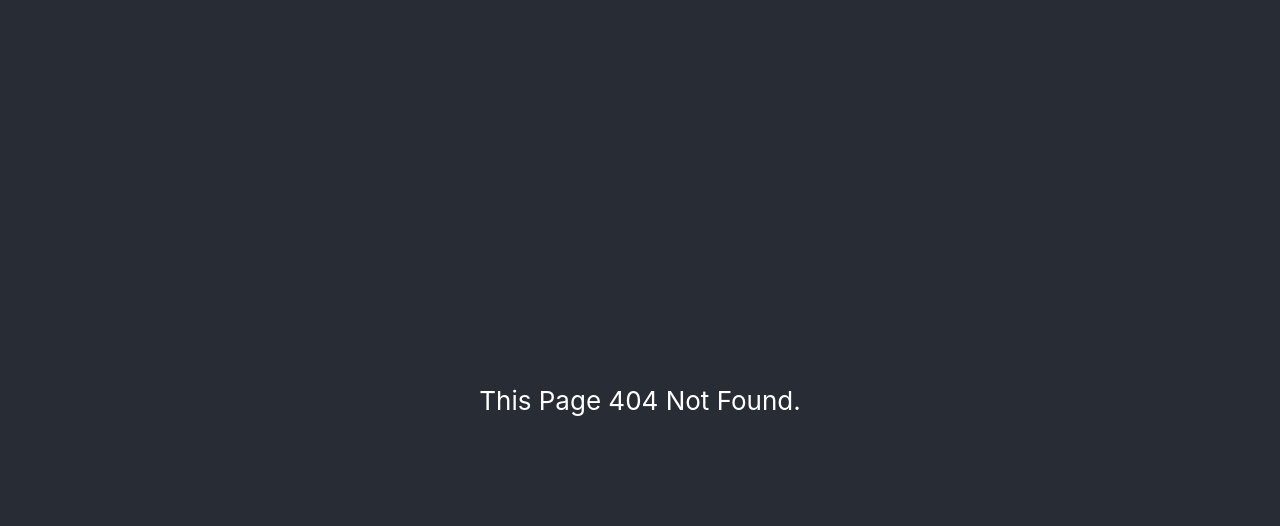
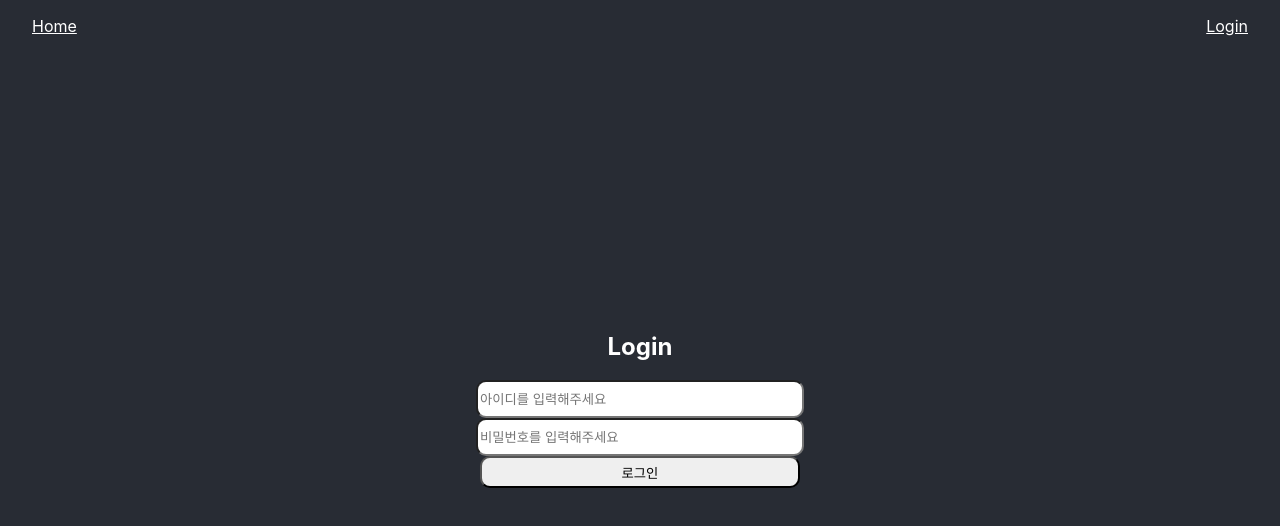
Before and after one commit to dldvk9999/componenthub, a React (Create React App) app: page /login in a window 1280 px wide. Before the commit this address had no page. Shown: the top 526 px of the page. Built offline with nearby package versions, Linux system fonts and the light colour scheme.

Commit message:
feat: 디렉토리 구조 변경, Header 수정, Login 페이지 init 생성

```diff
--- a/src/components/Header.scss
+++ b/src/components/Header/Header.scss
@@ -3,7 +3,7 @@
     padding: 1rem 0;
     width: 100%;
     display: flex;
-    justify-content: flex-end;
+    justify-content: space-between;
 
     a {
         color: white;
--- a/src/components/Header.tsx
+++ b/src/components/Header/Header.tsx
@@ -3,7 +3,8 @@ import "./Header.scss";
 export default function Header() {
     return (
         <header className="Header">
-            <a href="/login">login</a>
+            <a href="/">Home</a>
+            <a href="/login">Login</a>
         </header>
     );
 }
--- a/src/index.css
+++ b/src/index.css
@@ -1,13 +1,12 @@
 body {
-  margin: 0;
-  font-family: -apple-system, BlinkMacSystemFont, 'Segoe UI', 'Roboto', 'Oxygen',
-    'Ubuntu', 'Cantarell', 'Fira Sans', 'Droid Sans', 'Helvetica Neue',
-    sans-serif;
-  -webkit-font-smoothing: antialiased;
-  -moz-osx-font-smoothing: grayscale;
+    margin: 0;
+    font-family: -apple-system, BlinkMacSystemFont, "Segoe UI", "Roboto", "Oxygen", "Ubuntu", "Cantarell", "Fira Sans",
+        "Droid Sans", "Helvetica Neue", sans-serif;
+    -webkit-font-smoothing: antialiased;
+    -moz-osx-font-smoothing: grayscale;
+    background-color: #282c34;
 }
 
 code {
-  font-family: source-code-pro, Menlo, Monaco, Consolas, 'Courier New',
-    monospace;
+    font-family: source-code-pro, Menlo, Monaco, Consolas, "Courier New", monospace;
 }
--- a/src/pages/Home.tsx
+++ b/src/pages/Home.tsx
@@ -1,11 +1,9 @@
 import logo from "../logo.svg";
-import Header from "../components/Header";
-import "../styles/Home.css";
+import "../styles/Home.scss";
 
 function Home() {
     return (
-        <div className="App">
-            <Header />
+        <section className="App">
             <header className="App-header">
                 <img src={logo} className="App-logo" alt="logo" />
                 <p>
@@ -15,7 +13,7 @@ function Home() {
                     Learn React
                 </a>
             </header>
-        </div>
+        </section>
     );
 }
 
--- /dev/null
+++ b/src/pages/Login.tsx
@@ -0,0 +1,30 @@
+import { useState } from "react";
+import "../styles/Login.scss";
+
+function Login() {
+    const [id, setId] = useState("");
+    const [password, setPassword] = useState("");
+
+    return (
+        <section className="App login">
+            <h2>Login</h2>
+            <input
+                id="id"
+                type="email"
+                placeholder="아이디를 입력해주세요"
+                onChange={(e) => setId(e.target.value)}
+                value={id}
+            />
+            <input
+                id="password"
+                type="password"
+                placeholder="비밀번호를 입력해주세요"
+                onChange={(e) => setPassword(e.target.value)}
+                value={password}
+            />
+            <button>로그인</button>
+        </section>
+    );
+}
+
+export default Login;
--- a/src/router.tsx
+++ b/src/router.tsx
@@ -1,14 +1,20 @@
 import { BrowserRouter, Routes, Route } from "react-router-dom";
 import Home from "./pages/Home";
+import Login from "./pages/Login";
+import Header from "./components/Header/Header";
 import NotFound from "./pages/Notfound";
 
 export default function Router() {
     return (
+        <>
+            <Header />
             <BrowserRouter>
                 <Routes>
+                    <Route path="/login" element={<Login />} />
                     <Route path="/" element={<Home />} />
                     <Route path="*" element={<NotFound />} />
                 </Routes>
             </BrowserRouter>
+        </>
     );
 }
--- a/src/styles/Home.css
+++ /dev/null
@@ -1,38 +0,0 @@
-.App {
-  text-align: center;
-}
-
-.App-logo {
-  height: 40vmin;
-  pointer-events: none;
-}
-
-@media (prefers-reduced-motion: no-preference) {
-  .App-logo {
-    animation: App-logo-spin infinite 20s linear;
-  }
-}
-
-.App-header {
-  background-color: #282c34;
-  min-height: 100vh;
-  display: flex;
-  flex-direction: column;
-  align-items: center;
-  justify-content: center;
-  font-size: calc(10px + 2vmin);
-  color: white;
-}
-
-.App-link {
-  color: #61dafb;
-}
-
-@keyframes App-logo-spin {
-  from {
-    transform: rotate(0deg);
-  }
-  to {
-    transform: rotate(360deg);
-  }
-}
--- /dev/null
+++ b/src/styles/Home.scss
@@ -0,0 +1,37 @@
+.App {
+    text-align: center;
+}
+
+.App-logo {
+    height: 40vmin;
+    pointer-events: none;
+}
+
+@media (prefers-reduced-motion: no-preference) {
+    .App-logo {
+        animation: App-logo-spin infinite 20s linear;
+    }
+}
+
+.App-header {
+    min-height: 100vh;
+    display: flex;
+    flex-direction: column;
+    align-items: center;
+    justify-content: center;
+    font-size: calc(10px + 2vmin);
+    color: white;
+}
+
+.App-link {
+    color: #61dafb;
+}
+
+@keyframes App-logo-spin {
+    from {
+        transform: rotate(0deg);
+    }
+    to {
+        transform: rotate(360deg);
+    }
+}
--- /dev/null
+++ b/src/styles/Login.scss
@@ -0,0 +1,15 @@
+.login {
+    display: flex;
+    flex-direction: column;
+    height: 100vh;
+    align-items: center;
+    justify-content: center;
+    color: white;
+
+    input,
+    button {
+        border-radius: 10px;
+        width: 20rem;
+        height: 2rem;
+    }
+}
```
Also changed, not shown: 2 other files (tests, documents, lock files or other folders). Lines whose indentation alone changed are shown as unchanged.
